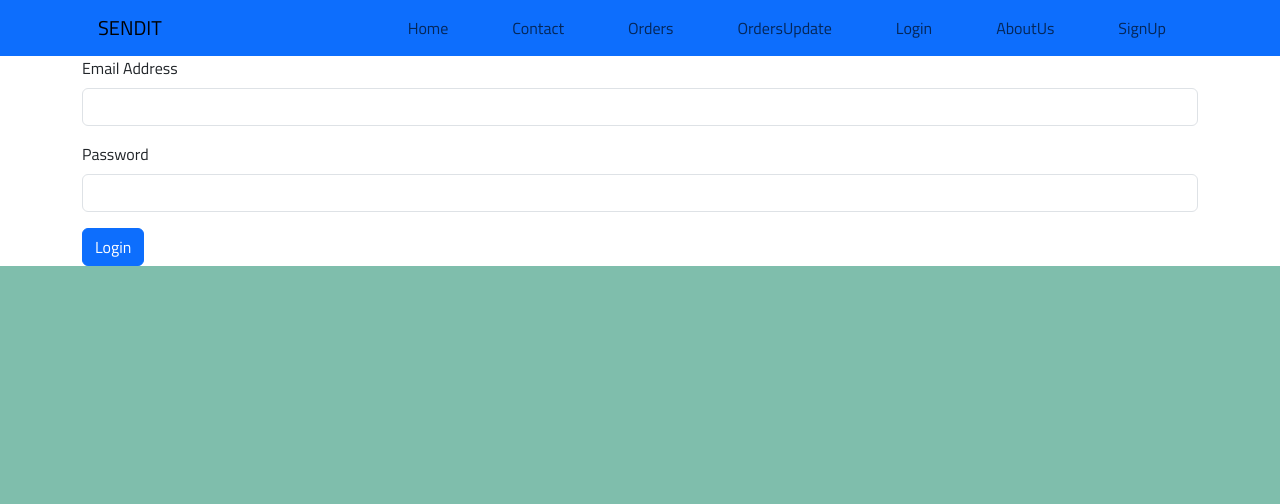
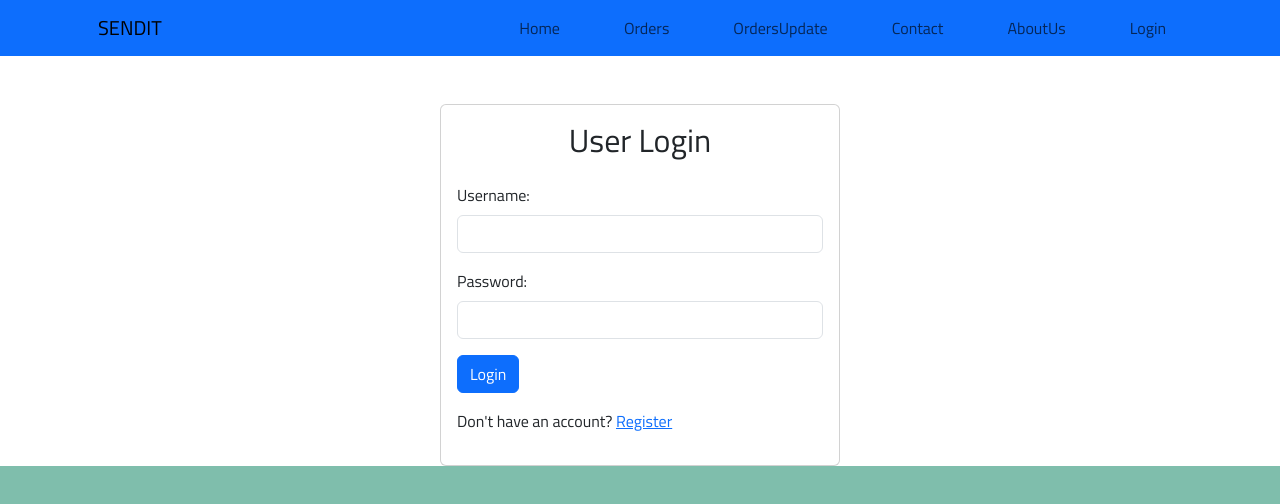
Before and after one commit to BROGRAMMER025/finalsproject, a React (Create React App) app: page /login in a window 1280 px wide. Shown: the top 504 px of the page. Built offline with nearby package versions, Linux system fonts and the light colour scheme.

Commit message:
updated Login.js

```diff
--- a/src/Components/App.js
+++ b/src/Components/App.js
@@ -1,53 +1,38 @@
-import React from 'react';
-
-
-import ContactForm from './ContactForm';
-import NavBar from './NavBar';
-
-import Home from './Home';
-import SignUp from './SignUp'
-import Login from './Login';
-import Orders from './Orders';
-import OrdersUpdate from './OrdersUpdate';
-import AboutUs from './AboutUs';
-
-
-
-
+import React, { useState } from 'react';
 import { BrowserRouter as Router, Route, Switch } from 'react-router-dom';
 import 'bootstrap/dist/css/bootstrap.min.css';
 import 'bootstrap-icons/font/bootstrap-icons.css';
-
+import NavBar from './NavBar';
+import Home from './Home';
+import SignUp from './SignUp'
+import Orders from './Orders';
+import OrdersUpdate from './OrdersUpdate';
+import ContactForm from './ContactForm';
+import AboutUs from './AboutUs';
+import Login from './Login';
 
 function App() {
+  const [isLoggedIn, setIsLoggedIn] = useState(false);
+
+  const handleLogout = () => {
+
+    setIsLoggedIn(false);
+  };
+
   return (
     <Router>
-
-      <NavBar/>
+      <NavBar isLoggedIn={isLoggedIn} handleLogout={handleLogout} />
       <Switch>
-
-
-        <Route  exact path="/" component={Home} /> {/* Define Home route */}
-
-        <Route path="/contact" component={ContactForm} /> {/* Define Contact route */}
-
-        <Route path="/login" component={Login} />
-
-        <Route path="/orders" component={Orders}/>
-        <Route path ="/ordersupdate" component={OrdersUpdate}/>
-        <Route path ="/aboutus" component={AboutUs}/>
+        <Route exact path="/" component={Home} />
+        <Route path="/contact" component={ContactForm} />
+        <Route path="/login" render={() => <Login setLoggedIn={setIsLoggedIn} />} />
+        <Route path="/orders" component={Orders} />
+        <Route path="/ordersupdate" component={OrdersUpdate} />
+        <Route path="/aboutus" component={AboutUs} />
         <Route path="/SignUp" component={SignUp}/>
-
-
-
       </Switch>
-
-
     </Router>
   );
 }
 
-
-
-
 export default App;
--- a/src/Components/Login.js
+++ b/src/Components/Login.js
@@ -1,57 +1,69 @@
 import React, { useState } from 'react';
+import { useHistory, Link } from 'react-router-dom';
+import axios from 'axios';
 
-function LoginForm() {
-    const [email, setEmail] = useState('');
+const Login = ({ setLoggedIn }) => {
+  const [username, setUsername] = useState('');
   const [password, setPassword] = useState('');
+  const history = useHistory();
 
-    const handleInputChange = (e) => {
-        const { name, value } = e.target;
-        if (name === 'email') setEmail(value);
-        if (name === 'password') setPassword(value);
-    };
-
-    const handleSubmit = (e) => {
+  const handleSubmit = async (e) => {
     e.preventDefault();
-        // Store email and password in local storage
-        localStorage.setItem('userEmail', email);
-        localStorage.setItem('userPassword', password);
-
-        console.log(`Login with: ${email}, ${password}`);
-
-        setEmail('');
-        setPassword('');
+    try {
+      const res = await axios.post('https://sendit-backend-e3x7.onrender.com/auth/login', { username, password });
+      console.log(res);
+      alert('Logged in successfully');
+      setLoggedIn(true);
+      history.push('/');
+      localStorage.setItem('access_token', res.data.access_token);
+    } catch (error) {
+      console.error('Login error', error);
+      alert('Failed to log in. Please check your credentials and try again.');
+    }
   };
 
   return (
-        <form onSubmit={handleSubmit} className="container">
+    <div className="container mt-5">
+      <div className="card mx-auto" style={{ maxWidth: '400px' }}>
+        <div className="card-body">
+          <h2 className="card-title mb-4 text-center">User Login</h2>
+          <form onSubmit={handleSubmit}>
             <div className="mb-3">
-                <label htmlFor="email" className="form-label">Email Address</label>
+              <label htmlFor="username" className="form-label">Username:</label>
               <input
-                    type="email"
+                type="text"
+                id="username"
                 className="form-control"
-                    id="email"
-                    name="email"
-                    value={email}
-                    onChange={handleInputChange}
-                    style={{ letterSpacing: '1px' }}
+                value={username}
+                onChange={(e) => setUsername(e.target.value)}
                 required
               />
             </div>
             <div className="mb-3">
-                <label htmlFor="password" className="form-label">Password</label>
+              <label htmlFor="password" className="form-label">Password:</label>
               <input
                 type="password"
+                id="password"
                 className="form-control"
-                    id="password"
-                    name="password"
                 value={password}
-                    onChange={handleInputChange}
+                onChange={(e) => setPassword(e.target.value)}
                 required
               />
             </div>
-            <button type="submit" className="btn btn-primary">Login</button>
+            <button
+              type="submit"
+              className="btn btn-primary w-full"
+            >
+              Login
+            </button>
+            <div className="mt-3">
+              <p>Don't have an account? <Link to="/signup" className="text-blue-500">Register</Link></p>
+            </div>
           </form>
+        </div>
+      </div>
+    </div>
   );
 }
 
-export default LoginForm;
+export default Login;
--- a/src/Components/NavBar.js
+++ b/src/Components/NavBar.js
@@ -2,7 +2,7 @@ import React from 'react';
 import { Navbar, Container, Nav } from 'react-bootstrap';
 import { Link } from 'react-router-dom';
 
-const NavBar = () => {
+const NavBar = ({ isLoggedIn, handleLogout }) => {
   return (
     <Navbar expand="lg" className="bg-primary">
       <Container>
@@ -11,15 +11,16 @@ const NavBar = () => {
         <Navbar.Collapse id="basic-navbar-nav">
           <Nav className="ms-auto">
             <Nav.Link as={Link} to="/" className="mx-4">Home</Nav.Link>
+            <Nav.Link as={Link} to="/orders" className="mx-4">Orders</Nav.Link>
+            <Nav.Link as={Link} to="/ordersupdate" className="mx-4">OrdersUpdate</Nav.Link>
+            <Nav.Link as={Link} to="/contact" className="mx-4">Contact</Nav.Link>
+            <Nav.Link as={Link} to="/aboutus" className="mx-4">AboutUs</Nav.Link>
 
-            <Nav.Link as={Link} to="/contact" className="mx-4">Contact</Nav.Link> {/* Add Contact link */}
-
-
-            <Nav.Link as={Link} to="/Orders"  className="mx-4" >Orders</Nav.Link>
-            <Nav.Link as={Link} to="/Ordersupdate"  className="mx-4" >OrdersUpdate</Nav.Link>
-            <Nav.Link as={Link} to="/Login"  className="mx-4" >Login</Nav.Link>
-            <Nav.Link as={Link} to="/AboutUs"  className="mx-4" >AboutUs</Nav.Link>
-            <Nav.Link as={Link} to="/SignUp"  className="mx-4" >SignUp</Nav.Link>
+            {isLoggedIn ? (
+              <Nav.Link onClick={handleLogout} className="mx-4">Logout</Nav.Link>
+            ) : (
+              <Nav.Link as={Link} to="/login" className="mx-4">Login</Nav.Link>
+            )}
           </Nav>
         </Navbar.Collapse>
       </Container>
```
Lines whose indentation alone changed are shown as unchanged.
